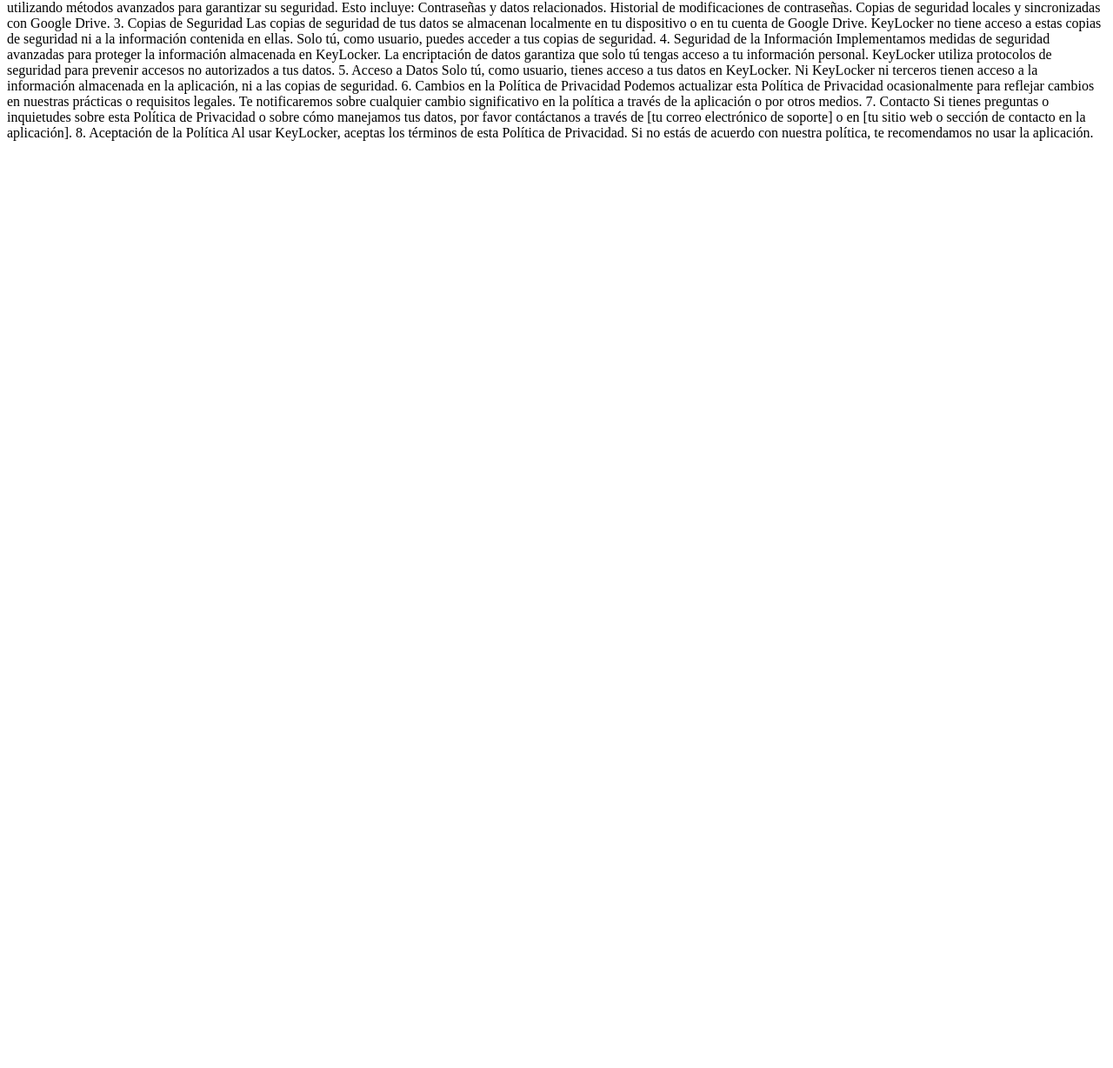
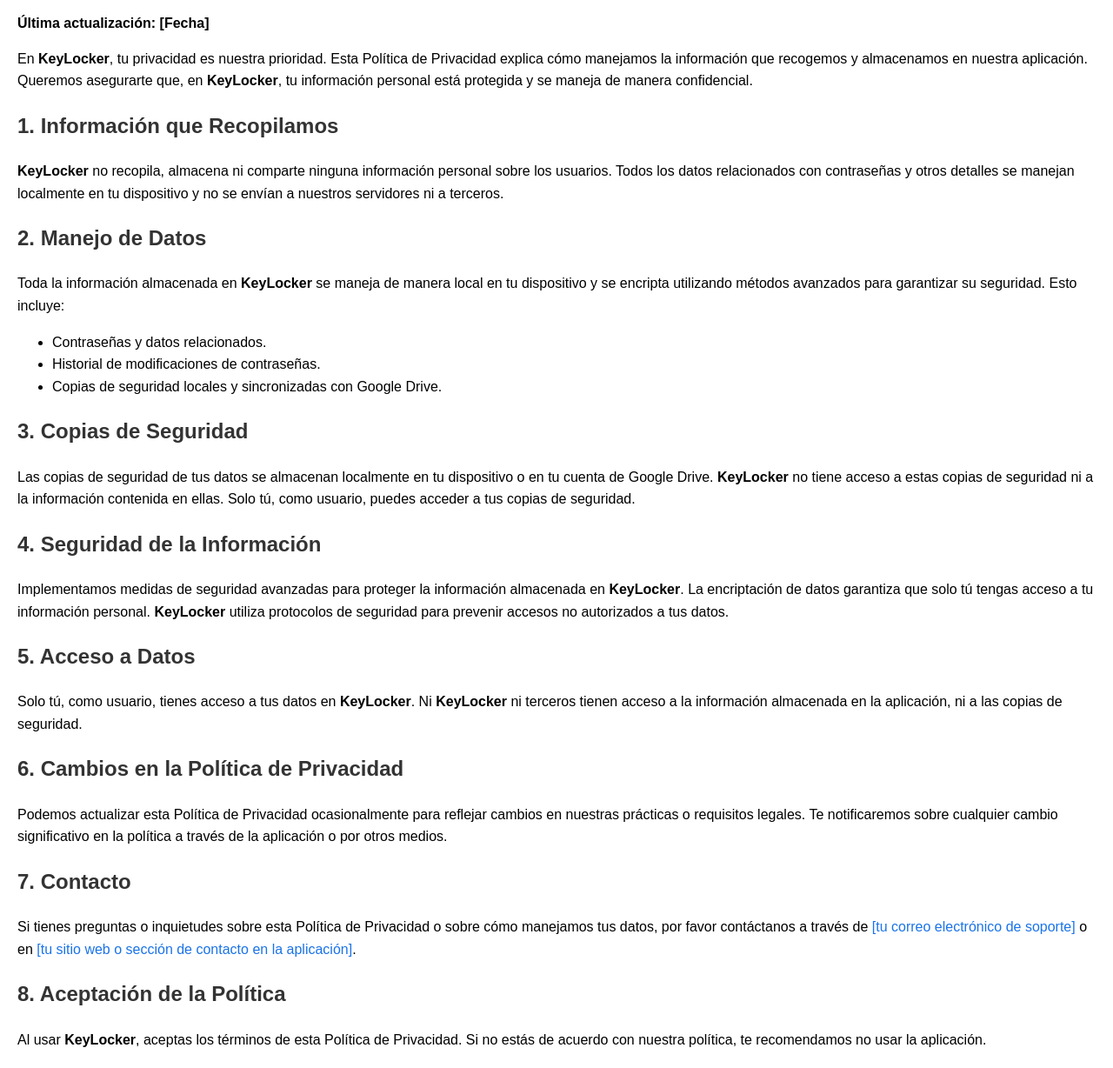
Before and after one commit to ardon-dev/policies, a plain HTML site: page index.html in a window 1280 px wide. Shown: the part 80-1308 px from the top of the page at 87% size. Before the commit the page ends 800 px from the top, so only its background shows below. Drawn offline with Linux system fonts and the light colour scheme.

Commit message:
Update index.html

```diff
--- a/index.html
+++ b/index.html
@@ -1,41 +1,64 @@
-<p>
-Política de Privacidad de KeyLocker
-Última actualización: [Fecha]
+<!DOCTYPE html>
+<html lang="es">
+<head>
+    <meta charset="UTF-8">
+    <meta name="viewport" content="width=device-width, initial-scale=1.0">
+    <title>Política de Privacidad de KeyLocker</title>
+    <style>
+        body {
+            font-family: Arial, sans-serif;
+            line-height: 1.6;
+            margin: 20px;
+            padding: 0;
+        }
+        h1, h2 {
+            color: #333;
+        }
+        p {
+            margin: 0 0 15px 0;
+        }
+        a {
+            color: #1a73e8;
+            text-decoration: none;
+        }
+        a:hover {
+            text-decoration: underline;
+        }
+    </style>
+</head>
+<body>
+    <h1>Política de Privacidad de KeyLocker</h1>
+    <p><strong>Última actualización: [Fecha]</strong></p>
 
-En KeyLocker, tu privacidad es nuestra prioridad. Esta Política de Privacidad explica cómo manejamos la información que recogemos y almacenamos en nuestra aplicación. Queremos asegurarte que, en KeyLocker, tu información personal está protegida y se maneja de manera confidencial.
+    <p>En <strong>KeyLocker</strong>, tu privacidad es nuestra prioridad. Esta Política de Privacidad explica cómo manejamos la información que recogemos y almacenamos en nuestra aplicación. Queremos asegurarte que, en <strong>KeyLocker</strong>, tu información personal está protegida y se maneja de manera confidencial.</p>
 
-1. Información que Recopilamos
+    <h2>1. Información que Recopilamos</h2>
+    <p><strong>KeyLocker</strong> no recopila, almacena ni comparte ninguna información personal sobre los usuarios. Todos los datos relacionados con contraseñas y otros detalles se manejan localmente en tu dispositivo y no se envían a nuestros servidores ni a terceros.</p>
 
-KeyLocker no recopila, almacena ni comparte ninguna información personal sobre los usuarios. Todos los datos relacionados con contraseñas y otros detalles se manejan localmente en tu dispositivo y no se envían a nuestros servidores ni a terceros.
+    <h2>2. Manejo de Datos</h2>
+    <p>Toda la información almacenada en <strong>KeyLocker</strong> se maneja de manera local en tu dispositivo y se encripta utilizando métodos avanzados para garantizar su seguridad. Esto incluye:</p>
+    <ul>
+        <li>Contraseñas y datos relacionados.</li>
+        <li>Historial de modificaciones de contraseñas.</li>
+        <li>Copias de seguridad locales y sincronizadas con Google Drive.</li>
+    </ul>
 
-2. Manejo de Datos
+    <h2>3. Copias de Seguridad</h2>
+    <p>Las copias de seguridad de tus datos se almacenan localmente en tu dispositivo o en tu cuenta de Google Drive. <strong>KeyLocker</strong> no tiene acceso a estas copias de seguridad ni a la información contenida en ellas. Solo tú, como usuario, puedes acceder a tus copias de seguridad.</p>
 
-Toda la información almacenada en KeyLocker se maneja de manera local en tu dispositivo y se encripta utilizando métodos avanzados para garantizar su seguridad. Esto incluye:
+    <h2>4. Seguridad de la Información</h2>
+    <p>Implementamos medidas de seguridad avanzadas para proteger la información almacenada en <strong>KeyLocker</strong>. La encriptación de datos garantiza que solo tú tengas acceso a tu información personal. <strong>KeyLocker</strong> utiliza protocolos de seguridad para prevenir accesos no autorizados a tus datos.</p>
 
-Contraseñas y datos relacionados.
-Historial de modificaciones de contraseñas.
-Copias de seguridad locales y sincronizadas con Google Drive.
-3. Copias de Seguridad
+    <h2>5. Acceso a Datos</h2>
+    <p>Solo tú, como usuario, tienes acceso a tus datos en <strong>KeyLocker</strong>. Ni <strong>KeyLocker</strong> ni terceros tienen acceso a la información almacenada en la aplicación, ni a las copias de seguridad.</p>
 
-Las copias de seguridad de tus datos se almacenan localmente en tu dispositivo o en tu cuenta de Google Drive. KeyLocker no tiene acceso a estas copias de seguridad ni a la información contenida en ellas. Solo tú, como usuario, puedes acceder a tus copias de seguridad.
+    <h2>6. Cambios en la Política de Privacidad</h2>
+    <p>Podemos actualizar esta Política de Privacidad ocasionalmente para reflejar cambios en nuestras prácticas o requisitos legales. Te notificaremos sobre cualquier cambio significativo en la política a través de la aplicación o por otros medios.</p>
 
-4. Seguridad de la Información
+    <h2>7. Contacto</h2>
+    <p>Si tienes preguntas o inquietudes sobre esta Política de Privacidad o sobre cómo manejamos tus datos, por favor contáctanos a través de <a href="mailto:[tu correo electrónico de soporte]">[tu correo electrónico de soporte]</a> o en <a href="[tu sitio web o sección de contacto en la aplicación]">[tu sitio web o sección de contacto en la aplicación]</a>.</p>
 
-Implementamos medidas de seguridad avanzadas para proteger la información almacenada en KeyLocker. La encriptación de datos garantiza que solo tú tengas acceso a tu información personal. KeyLocker utiliza protocolos de seguridad para prevenir accesos no autorizados a tus datos.
-
-5. Acceso a Datos
-
-Solo tú, como usuario, tienes acceso a tus datos en KeyLocker. Ni KeyLocker ni terceros tienen acceso a la información almacenada en la aplicación, ni a las copias de seguridad.
-
-6. Cambios en la Política de Privacidad
-
-Podemos actualizar esta Política de Privacidad ocasionalmente para reflejar cambios en nuestras prácticas o requisitos legales. Te notificaremos sobre cualquier cambio significativo en la política a través de la aplicación o por otros medios.
-
-7. Contacto
-
-Si tienes preguntas o inquietudes sobre esta Política de Privacidad o sobre cómo manejamos tus datos, por favor contáctanos a través de [tu correo electrónico de soporte] o en [tu sitio web o sección de contacto en la aplicación].
-
-8. Aceptación de la Política
-
-Al usar KeyLocker, aceptas los términos de esta Política de Privacidad. Si no estás de acuerdo con nuestra política, te recomendamos no usar la aplicación.
-</p>
+    <h2>8. Aceptación de la Política</h2>
+    <p>Al usar <strong>KeyLocker</strong>, aceptas los términos de esta Política de Privacidad. Si no estás de acuerdo con nuestra política, te recomendamos no usar la aplicación.</p>
+</body>
+</html>
```
